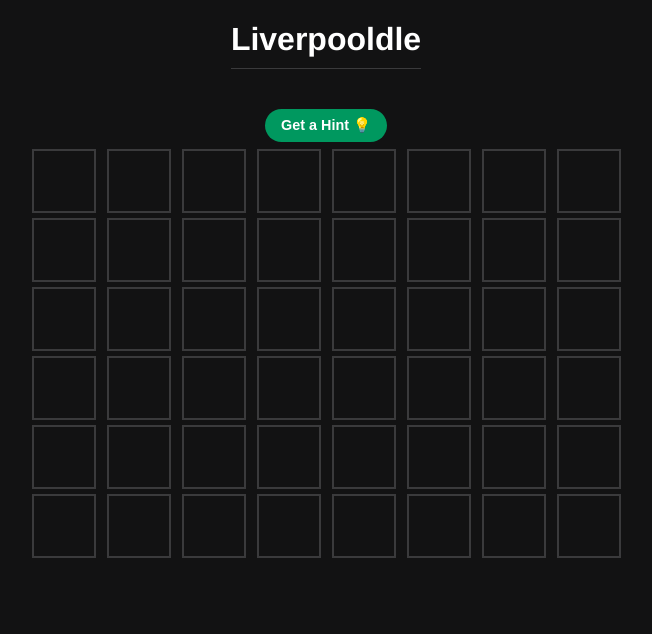
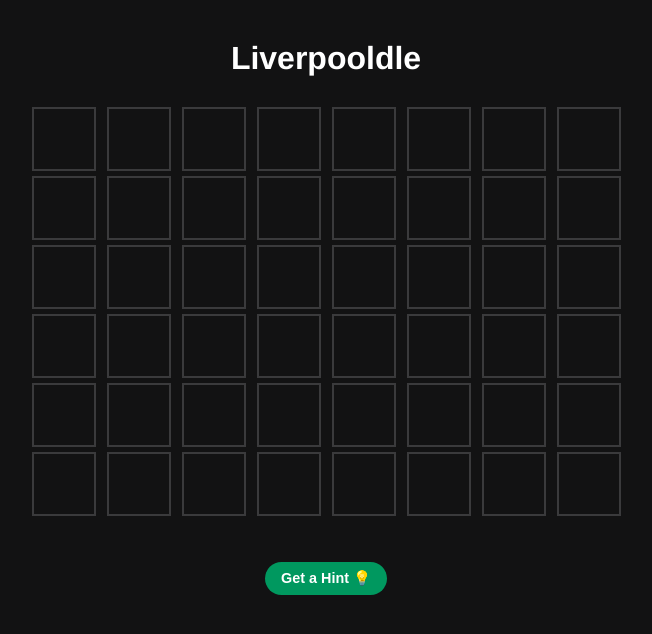
Before and after one commit to TheTrapperXD/liverpooldle, a React (Vite) app: page / in a window 1280 px wide. Shown: the top 634 px of the page, without its empty margins (314-966 px from the left). Built offline with nearby package versions, Linux system fonts and the light colour scheme.

Commit message:
edit css and removing bad smell

```diff
--- a/src/App.css
+++ b/src/App.css
@@ -24,12 +24,6 @@
   width: 100%;
   max-width: 500px;
   margin: 0 auto;
-}
-
-h1 {
-  border-bottom: 1px solid #3a3a3c;
-  padding-bottom: 10px;
-  margin-bottom: 30px;
 }
 
 /* THE GRID */
@@ -81,13 +75,27 @@
   100% { transform: scale(1); }
 }
 .modal {
-  background: #c8102e; /* Liverpool Red */
+  position: fixed;
+  /* Centering Logic */
+  top: 50%;
+  left: 50%;
+  transform: translate(-50%, -50%);
+
+  /* Box Styling */
+  width: 90%;
+  max-width: 450px;
+  background-color: #e31b23; /* LFC Red */
   color: white;
-  padding: 20px;
-  border-radius: 10px;
-  margin-top: 20px;
+  padding: 40px;
+  border-radius: 20px;
+  box-shadow: 0 0 30px rgba(0, 0, 0, 0.5);
+
+  /* Internal Alignment */
+  display: flex;
+  flex-direction: column;
+  align-items: center;
   text-align: center;
-  animation: pop 0.5s;
+  z-index: 100; /* Ensures it sits above everything */
 }
 
 button {
@@ -102,13 +110,29 @@
   font-weight: bold;
 }
 /* HINT STYLES */
+/* EQUAL DISTANCE HINT CONTAINER */
 .hint-container {
-  height: 40px; /* Keeps space so grid doesn't jump */
-  margin-bottom: 10px;
+  display: flex;
+  justify-content: center;
+  align-items: center;
+  min-height: 45px;
+  margin-top: 30px; /* This is the Bottom Gap (Matches the 30px above) */
+  margin-bottom: 40px;
 }
 
+h1.game-title {
+  margin: 0 !important;
+  padding-top: 40px; /* Space from the very top of the screen */
+  padding-bottom: 30px; /* This is the Top Gap */
+}
+/* Ensure the grid doesn't bring its own top margin */
+.grid {
+  margin: 0 !important;
+}
+
+/* KEEP YOUR PREFERRED BUTTON STYLE */
 .hint-btn {
-  background: #00985f; /* Liverpool Green (Away Kit style) */
+  background: #00985f;
   color: white;
   border: none;
   padding: 8px 16px;
--- a/src/App.jsx
+++ b/src/App.jsx
@@ -58,7 +58,6 @@
 
   // Helper: Compare guess to solution
   const formatGuess = () => {
-    console.log("Formatting guess:", currentGuess) // DEBUG
     let solutionArray = solution.guessing_name.split('')
     let formattedGuess = currentGuess.split('').map((l) => {
       return { key: l, color: 'grey' }
@@ -113,13 +112,11 @@
 
         // STOP if game is lost (Already have 6 guesses)
         if (guesses.length >= 6) {
-          console.log("Game Over! No more guesses.")
           return
         }
 
         // STOP if word is too short
         if (currentGuess.length !== solution.guessing_name.length) {
-          console.log("Word too short!")
           return
         }
 
@@ -173,6 +170,12 @@
     <div className="game-container">
       <h1 className="game-title">Liverpooldle</h1>
 
+      <Grid
+        currentGuess={currentGuess}
+        guesses={guesses}
+        solutionLength={solution.guessing_name.length}
+      />
+
       {/* HINT SECTION */}
       <div className="hint-container">
         {!hint && !isCorrect && (
@@ -182,11 +185,6 @@
         )}
         {hint && <p className="hint-text">{hint}</p>}
       </div>
-      <Grid
-        currentGuess={currentGuess}
-        guesses={guesses}
-        solutionLength={solution.guessing_name.length}
-      />
       {/* WIN MODAL */}
       {isCorrect && (
         <div className="modal">
```
